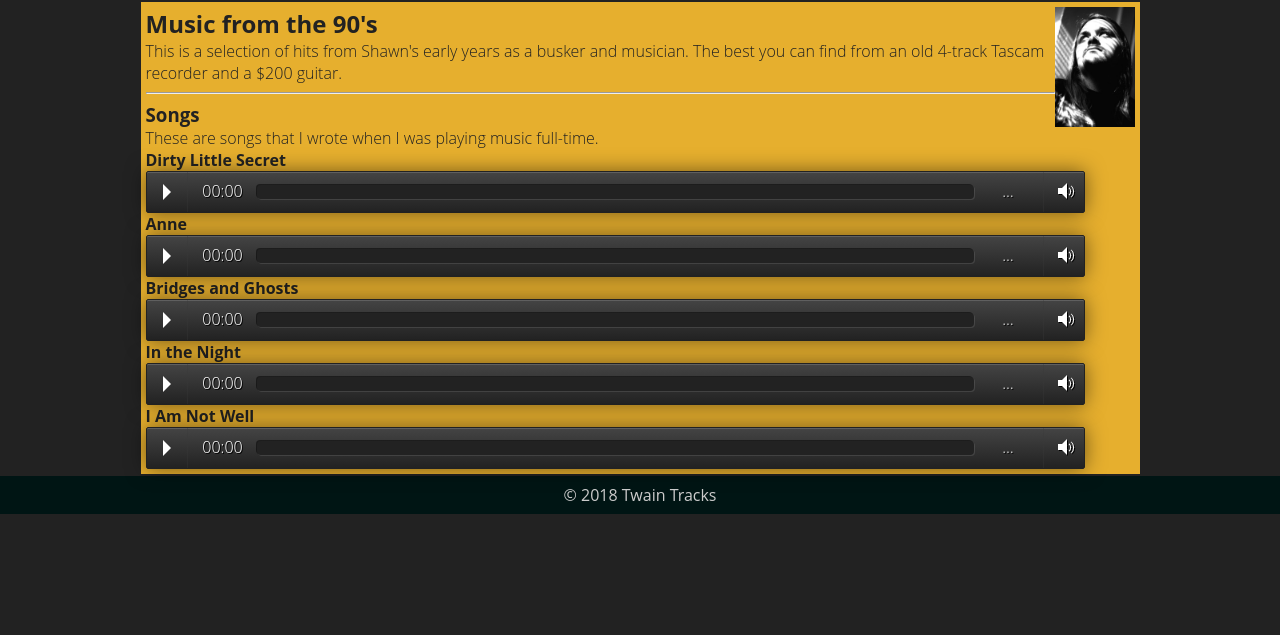
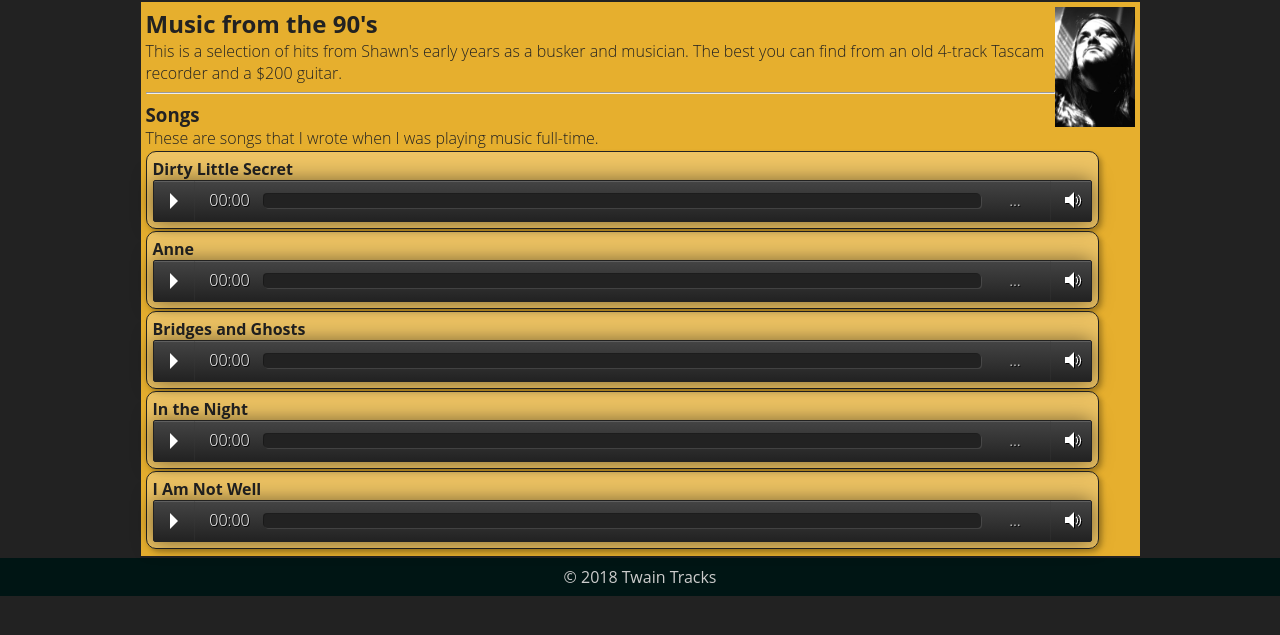
Before and after one commit to Ifycode-archived/less-getting-started, a website: page index.html in a window 1280 px wide. Shown: the part 63-698 px from the top of the page. Drawn offline with nearby package versions, Linux system fonts and the light colour scheme.

Commit message:
Nesting & merging - nesting rule scope

```diff
--- a/css/site.less
+++ b/css/site.less
@@ -114,9 +114,18 @@ ul.menu {
   display: block;
 }
 
+/*
 //.song removed in css because minwidth dosen't use px as unit
 .song when (isUnit(@minWidth, "px")) {
+*/
+
+
+.song {
+  //cnange value of minWidth within .song block
+  @minWidth: 22em;
+
   width: 175px;
+  min-width: @minWidth;
   border-radius: 10px;
   padding: 6px;
   margin: 2px 0;
```
Also changed, not shown: css/site.css.
